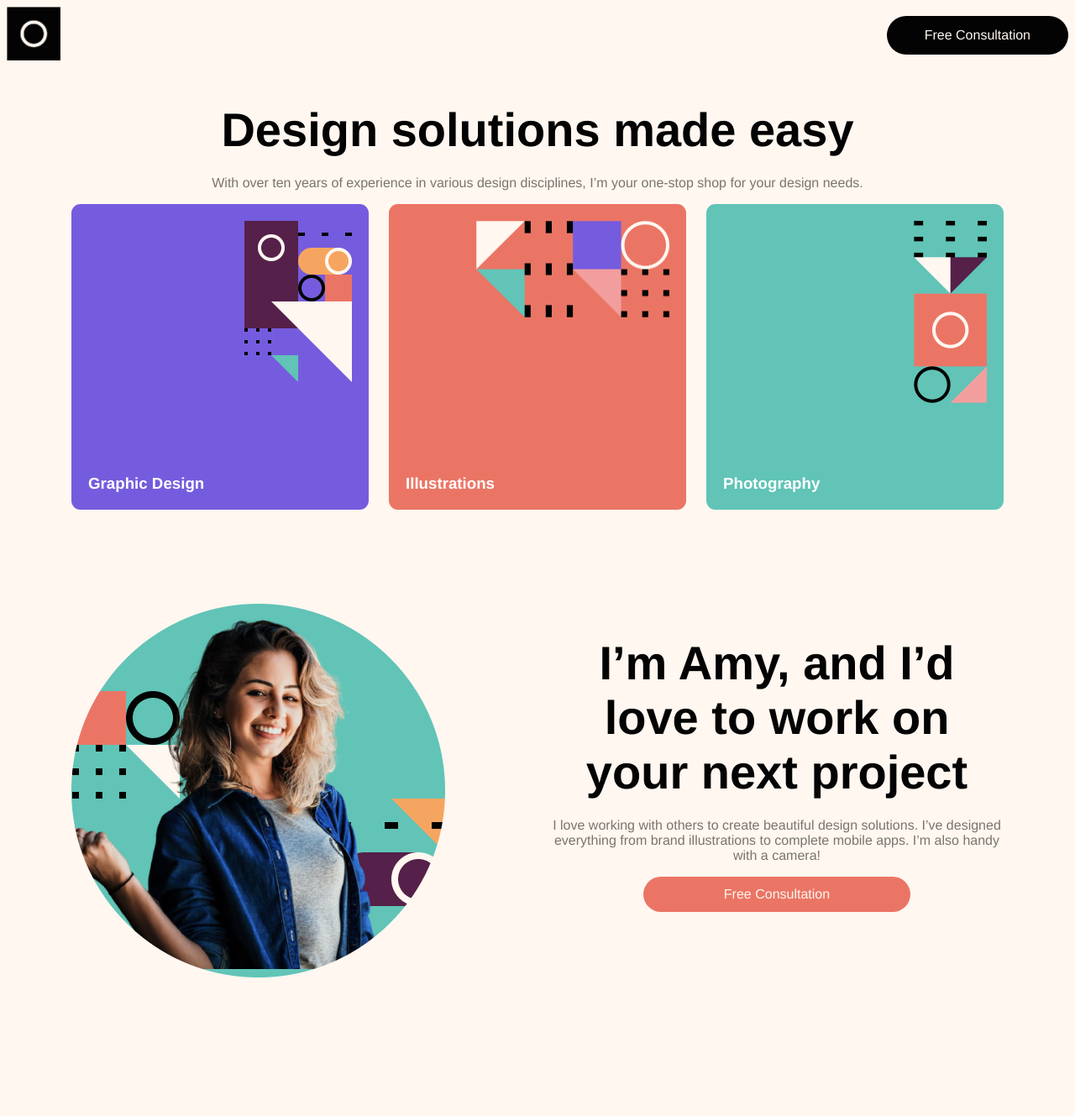
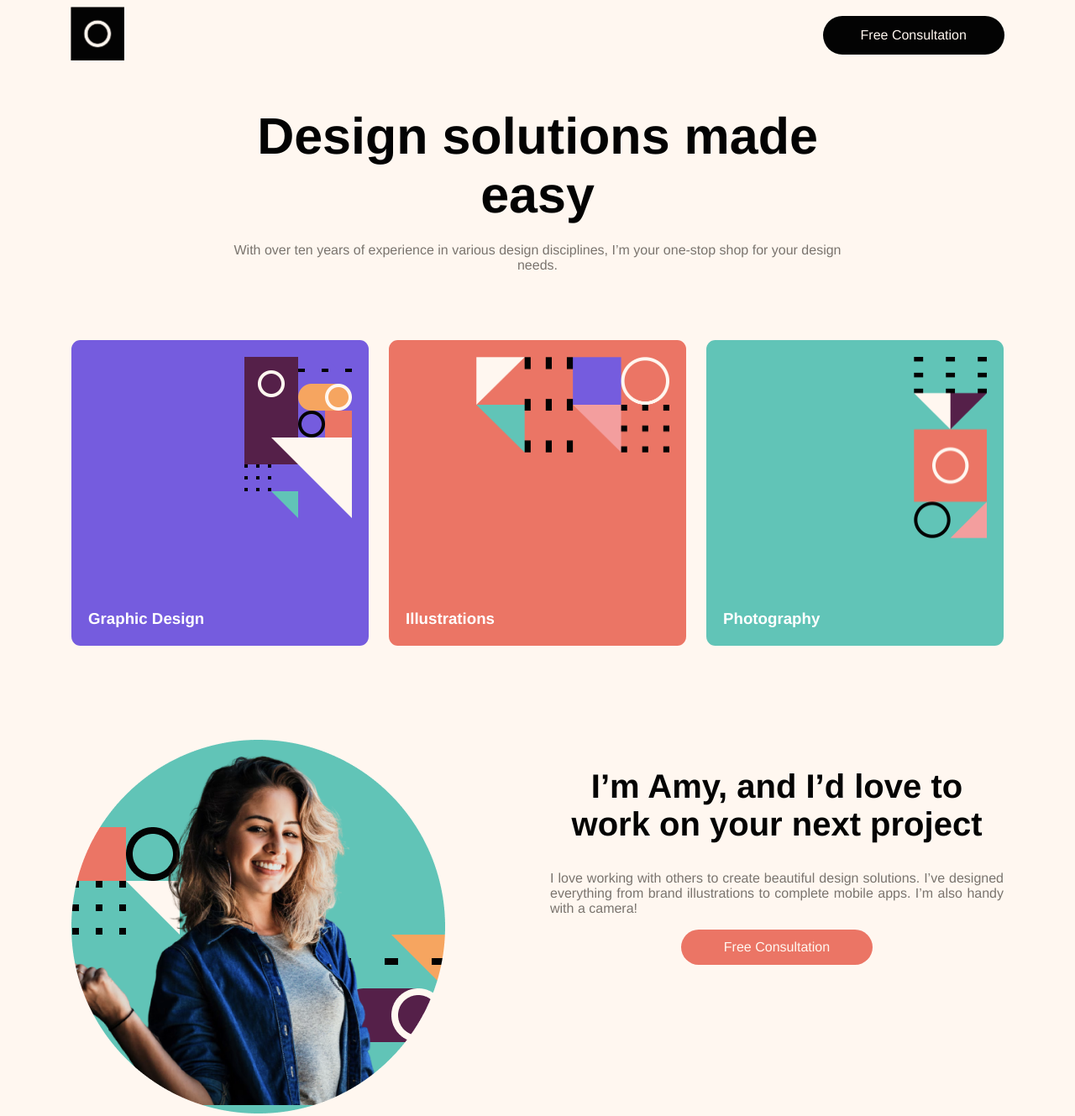
Before and after one commit to ricardogaribay1/single-page-design, a plain HTML site: page index.html in a window 1280 px wide. Shown: the whole page at 84% size. Before the commit the page ends 1172 px from the top, so only its background shows below. Drawn offline with Linux system fonts and the light colour scheme.

Commit message:
Actualización de Codigo

```diff
--- a/index.html
+++ b/index.html
@@ -48,7 +48,7 @@
       <div class="image-seccion">
         <img src="./img/image1.png" alt="chava-rubia">
         <div class="text-content">
-          <h1>I’m Amy, and I’d love to work on your next project</h1>
+          <h2>I’m Amy, and I’d love to work on your next project</h2>
           <p>I love working with others to create beautiful design solutions. I’ve designed everything from brand illustrations to complete mobile apps. I’m also handy with a camera!</p>
           <a href="#" id="call-to-actions">Free Consultation</a>
         </div>
--- a/styles.css
+++ b/styles.css
@@ -1,23 +1,26 @@
 body {
-    background-color: #FFF7F0; /* Define el color de fondo de la página */
-    color: #030303; /* Define el color del texto principal */
+    background-color: #FFF7F0;
+    color: #030303;
     font-family: 'Franklin Gothic Medium', 'Arial Narrow', Arial, sans-serif;
 }
 
 nav {
     display: flex; /* Utiliza flexbox para organizar los elementos de navegación */
-    justify-content: space-between; /* Distribuye los elementos de manera que haya espacio entre ellos */
-    align-items: center; /* Alinea verticalmente los elementos */
+    justify-content: center;
+    align-items: center;
+    gap: 731.36px
 }
 
 #logo img {
-    width: 64px; /* Establece el ancho de la imagen del logo */
+    width: 64px;
     aspect-ratio: 1; /* Mantiene la relación de aspecto cuadrada de la imagen */
+    padding-right: 100px;
+    gap: 100px;
 }
 
 #call-to-action {
-    background-color: #030303; /* Color de fondo del enlace de llamada a la acción */
-    color: #FFF7F0; /* Color del texto del enlace */
+    background-color: #030303;
+    color: #FFF7F0;
     text-decoration: none; /* Elimina el subrayado predeterminado del enlace */
     padding: 14px 45px; /* Añade espacio alrededor del texto del enlace */
     border-radius: 1000px; /* Aplica bordes redondeados extremos al enlace */
@@ -25,20 +28,22 @@ nav {
 
 .text-content {
     text-align: center; /* Centra el texto dentro del contenedor */
+    width: 752px;
+    margin: 0 auto 80px; /* Centra y añade espacio debajo del texto */
 }
 
 h1 {
-    font-size: 56px; /* Establece el tamaño de fuente para el título principal */
+    font-size: 61px; /* Establece el tamaño de fuente para el título principal */
     margin-block-end: 22px; /* Añade un margen al final del título */
 }
 
 .text-content p {
-    color: #7A746E; /* Establece el color del texto del párrafo */
+    color: #7A746E;
 }
 
 .image-container {
     display: flex; /*Utiliza flexbox para organizar las imágenes de manera horizontal*/
-    gap: 24px; /* Añade un espacio de 24px entre las imágenes */
+    gap: 24px;
     justify-content: center;
 }
 
@@ -49,8 +54,8 @@ h1 {
     width: 354px;
     height: 364px;
     /* border: #030303 solid 1px;*/
-    /* flex-basis: 100%;Hace que cada caja ocupe el mismo espacio disponible */
-    /* flex-basis: 1000000000px; Comentado, podría haber sido un intento de ampliar el ancho */
+    /* flex-basis: 100%; */
+    /* flex-basis: 1000000000px; */
 
 
 }
@@ -107,16 +112,25 @@ h3 {
     align-self: flex-end;
 }
 
+h2 {
+    font-size: 2.5em;
+
+}
+
+.image-seccion p {
+    text-align: justify;
+}
+
 
 .image-seccion {
     display: flex;
     flex-direction: row;
-    margin-top: 112px; /* Espaciado superior */
-    width: 1110px; /* Ancho total del contenedor */
-    height: 445px; /* Altura total del contenedor */
+    margin-top: 112px;
+    width: 1110px;
+    height: 445px;
     margin-left: auto;
     margin-right: auto;
-    gap: 125px; /* Espacio entre la imagen y el texto */
+    gap: 125px;
 }
 
 .image-seccion img {
@@ -130,8 +144,8 @@ h3 {
     background-color: #eb7565;
     color: #FFF7F0;
     text-decoration: none;
-    width: 228px;
-    padding: 12px 45px;
+    width: 178px;
+    padding: 12px 25px;
     border-radius: 1000px;
     display: inline-block;
 }
```
